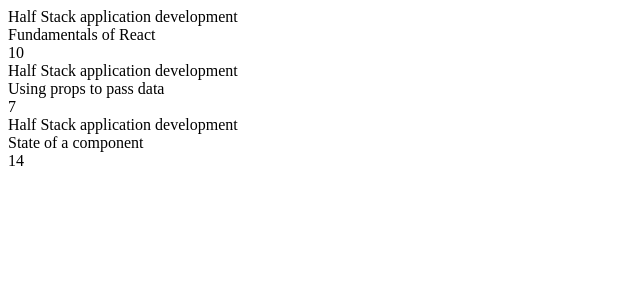
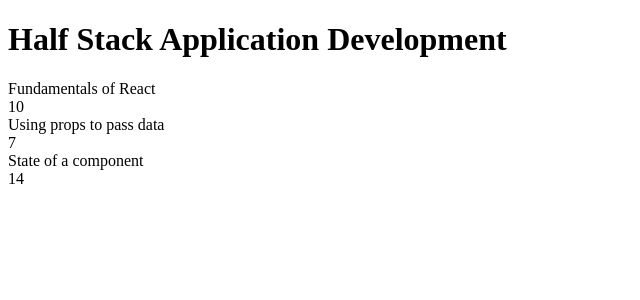
Before and after one commit to markdenardo/React-exercises, a React (Create React App) app: page / in a window 1280 px wide. Shown: the top 300 px of the page, without its empty margins (0-640 px from the left). Built offline with nearby package versions, Linux system fonts and the light colour scheme.

Commit message:
solution 1a

```diff
--- a/src/index.js
+++ b/src/index.js
@@ -9,12 +9,22 @@ const Header =(props)=>{
   )
 }
 const Content = (props) => {
+
+  const part1 = 'Fundamentals of React'
+  const exercises1 = 10
+  const part2 = 'Using props to pass data'
+  const exercises2 = 7
+  const part3 = 'State of a component'
+  const exercises3 = 14
   return (
     <div>
-      {props.part}
-      {/* <Part part = {props.part1}/>
-      <Part part = {props.part2}/>
-      <Part part = {props.part3}/> */}
+      {/* {props.part} */}
+      <Part part={part1}/>
+      <Total exercises={exercises1} />
+      <Part part = {part2}/>
+      <Total exercises={exercises2} />
+      <Part part = {part3}/>
+      <Total exercises={exercises3} />
     </div>
   )
 }
@@ -22,7 +32,7 @@ const Content = (props) => {
 const Part = (props) => {
   return (
     <div>
-      {props.part}
+      {props.part}{props.exercises}
     </div>
   )
 }
@@ -35,17 +45,18 @@ const Total = (props) => {
   )
 }
 const App = () =>{
-  const course = 'Half Stack application development'
-  const part1 = 'Fundamentals of React'
-  const exercises1 = 10
-  const part2 = 'Using props to pass data'
-  const exercises2 = 7
-  const part3 = 'State of a component'
-  const exercises3 = 14
+  const course = 'Half Stack Application Development'
 
   return(
     <>
-      <div>
+    <h1>
+        <Header course={course} />
+    </h1>
+    <div>
+        <Content />
+    </div>
+
+      {/* <div>
         <Header course={course} />
         <Content part={part1} />
         <Total exercises={exercises1} />
@@ -59,7 +70,7 @@ const App = () =>{
         <Header course={course} />
         <Content part={part3} />
         <Total exercises={exercises3} />
-      </div>
+      </div> */}
     </>
 
   )
```
Also changed, not shown: 1 other file (tests, documents, lock files or other folders).
